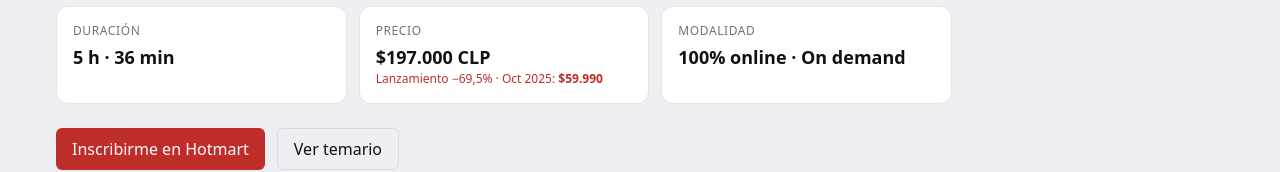
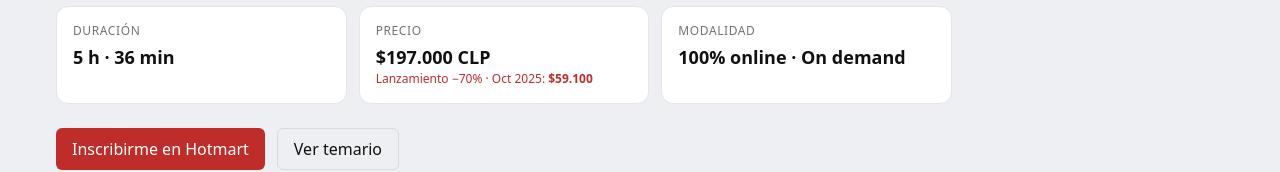
Before and after one commit to TronxGroup/APCC-Chamber, a Next.js app: page /skills in a window 1280 px wide. Shown: the part 306-478 px from the top of the page. Built offline with nearby package versions, Linux system fonts and the light colour scheme.

Commit message:
Update page.tsx

```diff
--- a/app/(routes)/skills/page.tsx
+++ b/app/(routes)/skills/page.tsx
@@ -171,7 +171,7 @@ export default function Page() {
             <div className="text-xs uppercase tracking-wider text-neutral-500">Precio</div>
             <div className="mt-1 text-lg font-semibold">$197.000 CLP</div>
             <div className="text-xs text-[var(--apcc-accent)]">
-              Lanzamiento −69,5% · Oct 2025: <strong>$59.990</strong>
+              Lanzamiento −70% · Oct 2025: <strong>$59.100</strong>
             </div>
           </div>
           <div className="rounded-xl border border-neutral-200 bg-white p-4">
```
